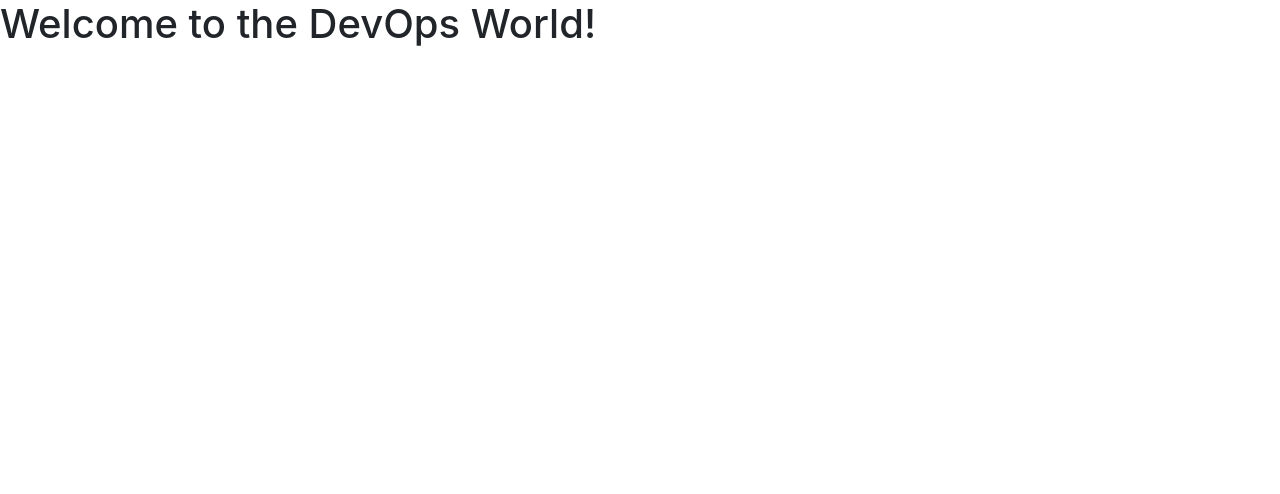
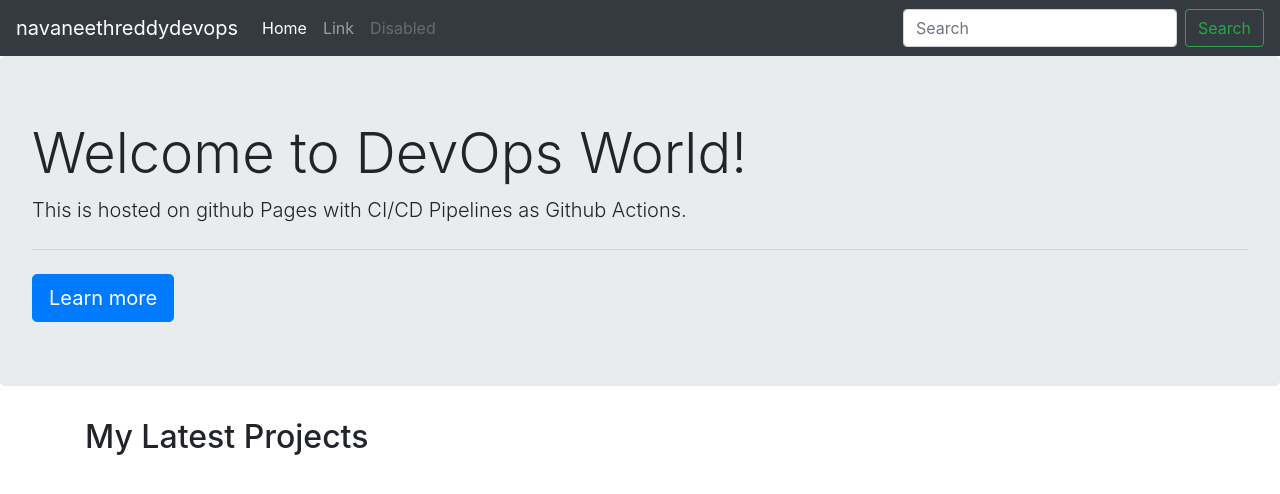
Before and after one commit to navaneethreddydevops/navaneethreddydevops.github.io, a plain HTML site: page index.html in a window 1280 px wide. Drawn offline with nearby package versions, Linux system fonts and the light colour scheme.

Commit message:
adding the base template for github page

```diff
--- a/index.html
+++ b/index.html
@@ -14,7 +14,43 @@
 </head>
 
 <body>
-    <h1>Welcome to the DevOps World!</h1>
+    <!---Adding the Navigantional Bar-->
+    <nav class="navbar navbar-expand-lg navbar-dark bg-dark">
+        <button class="navbar-toggler" type="button" data-toggle="collapse" data-target="#navbarTogglerDemo01"
+            aria-controls="navbarTogglerDemo01" aria-expanded="false" aria-label="Toggle navigation">
+            <span class="navbar-toggler-icon"></span>
+        </button>
+        <div class="collapse navbar-collapse" id="navbarTogglerDemo01">
+            <a class="navbar-brand" href="#">navaneethreddydevops</a>
+            <ul class="navbar-nav mr-auto mt-2 mt-lg-0">
+                <li class="nav-item active">
+                    <a class="nav-link" href="#">Home <span class="sr-only">(current)</span></a>
+                </li>
+                <li class="nav-item">
+                    <a class="nav-link" href="#">Link</a>
+                </li>
+                <li class="nav-item">
+                    <a class="nav-link disabled" href="#" tabindex="-1" aria-disabled="true">Disabled</a>
+                </li>
+            </ul>
+            <form class="form-inline my-2 my-lg-0">
+                <input class="form-control mr-sm-2" type="search" placeholder="Search" aria-label="Search">
+                <button class="btn btn-outline-success my-2 my-sm-0" type="submit">Search</button>
+            </form>
+        </div>
+    </nav>
+    <div class="jumbotron">
+        <h1 class="display-4">Welcome to DevOps World!</h1>
+        <p class="lead">This is hosted on github Pages with CI/CD Pipelines as Github Actions.</p>
+        <hr class="my-4">
+        <a class="btn btn-primary btn-lg" href="#" role="button">Learn more</a>
+    </div>
+    <!--Add Project Here -->
+    <div class="container">
+        <h2><a name="Projects"></a>My Latest Projects</h2>
+        <div class="row" id="Projects">
+        </div>
+    </div>
 
     <!-- Optional JavaScript -->
     <!-- jQuery first, then Popper.js, then Bootstrap JS -->
```
